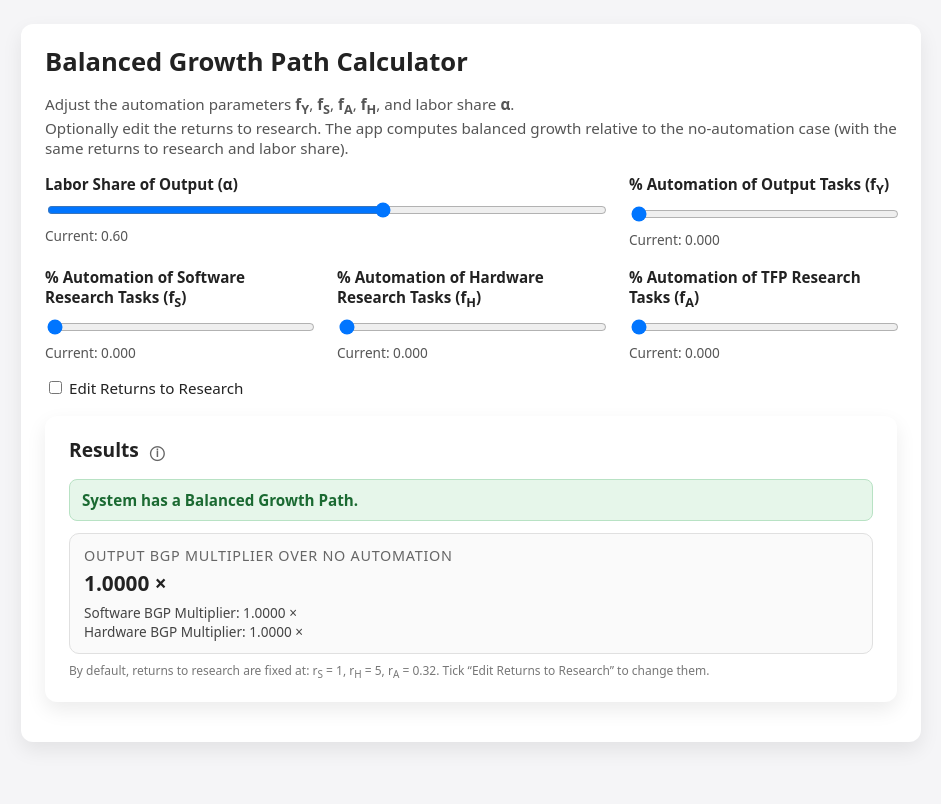
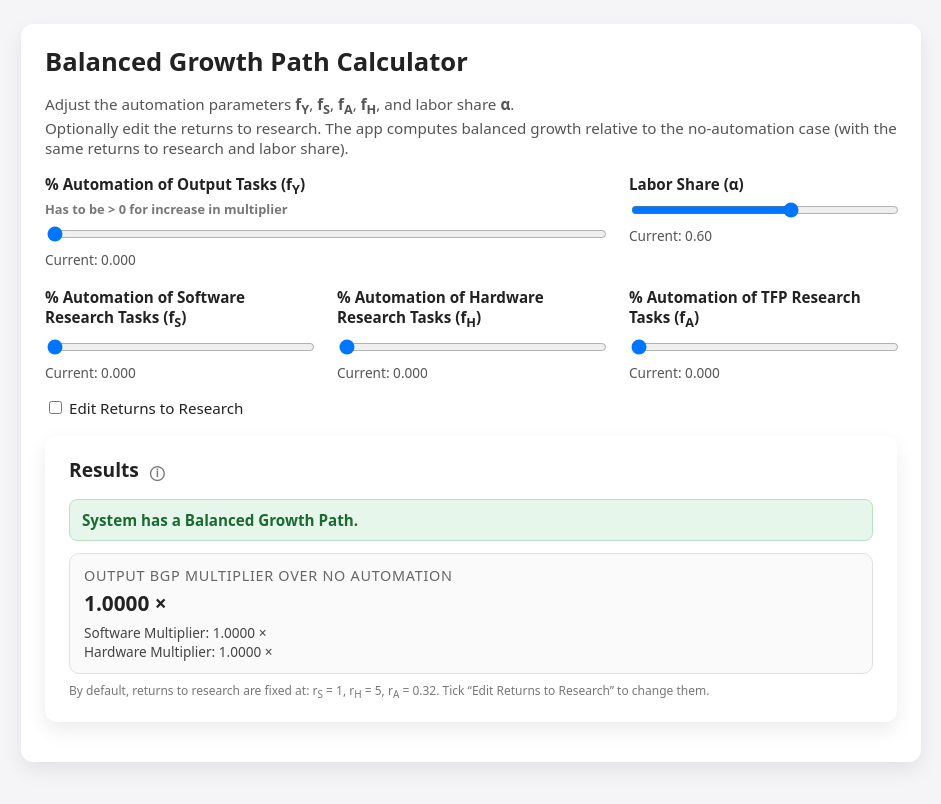
Before and after one commit to thoulden/DHHK_BGP_Calculator, a plain HTML site: page index.html in a window 1280 px wide. Shown: the whole page, without its empty margins (169-1110 px from the left). Drawn offline with Linux system fonts and the light colour scheme.

Commit message:
Update index.html

```diff
--- a/index.html
+++ b/index.html
@@ -54,10 +54,10 @@
       font-size: 0.95rem;
     }
     .slider-output {
-      grid-column: span 1;
+      grid-column: span 2;
     }
     .slider-alpha {
-      grid-column: span 2;
+      grid-column: span 1;
     }
     .value-display {
       font-size: 0.85rem;
@@ -117,18 +117,23 @@
       margin-bottom: 8px;
       font-size: 0.95rem;
     }
+
+    /* Tooltip styles for the ⓘ next to "Results" */
     .tooltip {
+      display: inline-flex;
+      align-items: center;
+      justify-content: center;
       font-size: 0.9rem;
       cursor: pointer;
       margin-left: 6px;
-  color: #666;
+      color: #777;
+      transition: color 0.2s ease-in-out;
+      user-select: none;
       position: relative;
     }
-
     .tooltip:hover {
       color: #000;
     }
-
     .tooltiptext {
       visibility: hidden;
       width: 260px;
@@ -139,15 +144,13 @@
       border-radius: 6px;
       position: absolute;
       z-index: 10;
-  top: 20px;
+      top: 26px;
       left: 0;
       opacity: 0;
       transition: opacity 0.25s ease-in-out;
       font-size: 0.8rem;
       line-height: 1.35;
     }
-
-/* Show on hover */
     .tooltip:hover .tooltiptext {
       visibility: visible;
       opacity: 1;
@@ -178,19 +181,24 @@
       <!-- Automation & alpha sliders -->
       <div class="sliders">
         <!-- ROW 1: Output + alpha -->
+        <div class="slider-group slider-output">
+          <label for="fY">
+            % Automation of Output Tasks (f<sub>Y</sub>)<br>
+            <span style="font-size: 0.8rem; color: #777;">
+              Has to be &gt; 0 for increase in multiplier
+            </span>
+          </label>
+          <input type="range" id="fY" min="0" max="1" step="0.001" value="0" />
+          <div class="value-display">Current: <span id="fY-value">0</span></div>
+        </div>
+
         <div class="slider-group slider-alpha">
-          <label for="alpha">Labor Share of Output (α)</label>
+          <label for="alpha">Labor Share (α)</label>
           <input type="range" id="alpha" min="0.01" max="0.99" step="0.01" value="0.60" />
           <div class="value-display">Current: <span id="alpha-value">0.60</span></div>
         </div>
 
-        <div class="slider-group slider-output">
-          <label for="fY">% Automation of Output Tasks (f<sub>Y</sub>)</label>
-          <input type="range" id="fY" min="0" max="1" step="0.001" value="0" />
-          <div class="value-display">Current: <span id="fY-value">0</span></div>
-        </div>
-
-        <!-- ROW 2: three tech sliders -->
+        <!-- ROW 2: three tech sliders (software, hardware, TFP) -->
         <div class="slider-group">
           <label for="fz">% Automation of Software Research Tasks (f<sub>S</sub>)</label>
           <input type="range" id="fz" min="0" max="1" step="0.001" value="0" />
@@ -253,11 +261,11 @@
         <div id="status" class="ok-status"></div>
 
         <div class="result-box">
-          <div class="result-title">Output BGP Multiplier over no automation</div>
+          <div class="result-title">Output BGP multiplier over no automation</div>
           <div class="result-value" id="ratio">–</div>
           <div class="result-sub">
-            Software BGP Multiplier: <span id="soft-mult">–</span><br>
-            Hardware BGP Multiplier: <span id="hard-mult">–</span>
+            Software Multiplier: <span id="soft-mult">–</span><br>
+            Hardware Multiplier: <span id="hard-mult">–</span>
           </div>
         </div>
 
@@ -270,12 +278,12 @@
   </div>
 
   <script>
-    // Base parameters (n fixed, rz/rh/rA can be edited)
+    // Base parameters (n fixed, rS/rH/rA can be edited)
     const baseParams = {
       n: 0.01,
-      rz: 1,
-      rh: 5,
-      rA: 0.32
+      rS: 1,   // software
+      rH: 5,   // hardware
+      rA: 0.32 // TFP
     };
 
     // Utility: 3x3 matrix inverse
@@ -325,107 +333,112 @@
       ];
     }
 
-    // Core: compute gy2 for given f's, alpha, and returns to research
-    // Also return full g_A_BGP vector
+    // Core: compute gy2 for given f's, alpha, and returns to research (Section 5 structure)
+    // Order of sectors: [Software (S); Hardware (H); TFP (A)]
     function computeGy2(fY, fz, fA, fh, alpha, params) {
-      const { n, rz, rh, rA } = params;
+      const { n, rS, rH, rA } = params;
+
+      // map UI names to model names
+      const fS = fz;   // software
+      const fH = fh;   // hardware
+      const fTFP = fA; // TFP
 
       if (alpha <= 0 || alpha >= 1) {
-        return { ok: false, value: NaN, gy2: NaN, gA: null };
+        return { ok: false, value: NaN, gA: null };
       }
 
-      // --- s-matrix elements ---
-      const denom_s_h = (1 - fY) - rh * fh;
-      const denom_s_z = (1 - fY) - rz * fz;
-      const denom_s_A = (1 - fY) * alpha - rA * fA;
+      const r = [rS, rH, rA];           // baseline returns
+      const fVec = [fS, fH, fTFP];      // research automation
+      const sigma = [1, 1, 0];          // relevance for AI capabilities
+      const tau = [0, 0, 1];            // tech contributions to TFP
 
-      if (Math.abs(denom_s_h) < 1e-14 || Math.abs(denom_s_z) < 1e-14 || Math.abs(denom_s_A) < 1e-14) {
-        return { ok: false, value: NaN, gy2: NaN, gA: null };
+      // 1. Automation-adjusted returns r_hat
+      const denom_rhat = r.map((ri, i) => 1 - fVec[i] * sigma[i] * ri);
+      if (denom_rhat.some(x => x <= 0 || !Number.isFinite(x))) {
+        return { ok: false, value: NaN, gA: null };
+      }
+      const rHat = r.map((ri, i) => ri / denom_rhat[i]);
+
+      // 2. Technological spillovers F_A
+      const F_A = [
+        [0, 0, 0],
+        [0, 0, 0],
+        [0, 0, 0]
+      ];
+      for (let i = 0; i < 3; i++) {
+        for (let j = 0; j < 3; j++) {
+          if (i !== j) {
+            F_A[i][j] = fVec[i] * sigma[j] * rHat[i];
+          }
+        }
       }
 
-      const s_hz = rh * fh / denom_s_h;
-      const s_hA = (1 / alpha) * rh * fh / denom_s_h;
+      // 3. Economic feedback matrix F_Y
+      const oneMinusFY = 1 - fY;
+      if (oneMinusFY <= 0) {
+        return { ok: false, value: NaN, gA: null };
+      }
 
-      const s_zh = rz * fz / denom_s_z;
-      const s_zA = (1 / alpha) * rz * fz / denom_s_z;
+      const alphaEff = alpha * oneMinusFY;
+      if (alphaEff <= 0) {
+        return { ok: false, value: NaN, gA: null };
+      }
 
-      const s_Ah = rA * fA / denom_s_A;
-      const s_Az = rA * fA / denom_s_A;
+      const dgY_dgA = tau.map((tj, j) => tj / alphaEff + (fY / oneMinusFY) * sigma[j]);
 
+      const F_Y = [
+        [0, 0, 0],
+        [0, 0, 0],
+        [0, 0, 0]
+      ];
+      for (let i = 0; i < 3; i++) {
+        const ci = fVec[i] * rHat[i];
+        for (let j = 0; j < 3; j++) {
+          F_Y[i][j] = ci * dgY_dgA[j];
+        }
+      }
+
+      // 4. Leontief inverse & BGP tech growth
       const F = [
-        [0,     s_hz, s_hA],
-        [s_zh,  0,    s_zA],
-        [s_Ah,  s_Az, 0   ]
+        [F_A[0][0] + F_Y[0][0], F_A[0][1] + F_Y[0][1], F_A[0][2] + F_Y[0][2]],
+        [F_A[1][0] + F_Y[1][0], F_A[1][1] + F_Y[1][1], F_A[1][2] + F_Y[1][2]],
+        [F_A[2][0] + F_Y[2][0], F_A[2][1] + F_Y[2][1], F_A[2][2] + F_Y[2][2]]
       ];
 
-      // Psi = inv(I - F)
       const IminusF = [
-        [1 - F[0][0],   -F[0][1],     -F[0][2]],
-        [ -F[1][0],    1 - F[1][1],   -F[1][2]],
-        [ -F[2][0],     -F[2][1],    1 - F[2][2]]
+        [1 - F[0][0], -F[0][1], -F[0][2]],
+        [-F[1][0], 1 - F[1][1], -F[1][2]],
+        [-F[2][0], -F[2][1], 1 - F[2][2]]
       ];
 
       const invRes = invert3x3(IminusF);
       if (!invRes.ok) {
-        return { ok: false, value: NaN, gy2: NaN, gA: null };
+        return { ok: false, value: NaN, gA: null };
       }
       const Psi = invRes.inv;
 
-      // --- r-vector elements ---
-      const denom_r_common = 1 - (1 - fY) * alpha;
-      const denom_rh = (rh * fh / (1 - fY)) - 1;
-      const denom_rz = (rz * fz / (1 - fY)) - 1;
-      const denom_rA = (rA * fA / ((1 - fY) * alpha)) - 1;
+      const rHatTimesN = rHat.map(x => x * n);
+      const gA_BGP = matVec3x3(Psi, rHatTimesN);
 
-      if (
-        Math.abs(denom_r_common) < 1e-14 ||
-        Math.abs(denom_rh) < 1e-14 ||
-        Math.abs(denom_rz) < 1e-14 ||
-        Math.abs(denom_rA) < 1e-14
-      ) {
-        return { ok: false, value: NaN, gy2: NaN, gA: null };
+      if (!gA_BGP.every(Number.isFinite)) {
+        return { ok: false, value: NaN, gA: null };
       }
 
-      const r_hL = -(rh * (1 - fh) * (1 - fY) * alpha / denom_r_common) / denom_rh;
-      const r_zL = -(rz * (1 - fz) * (1 - fY) * alpha / denom_r_common) / denom_rz;
-      const r_AL = -(rA * (1 - fA) * (1 - fY) * alpha / (1 - (1 - fA) * alpha)) / denom_rA;
-
-      if (
-        !Number.isFinite(r_hL) ||
-        !Number.isFinite(r_zL) ||
-        !Number.isFinite(r_AL)
-      ) {
-        return { ok: false, value: NaN, gy2: NaN, gA: null };
+      // 5. Output growth and per-capita gy
+      const tauEff = tau.map((tj, j) => tj + fY * sigma[j]);
+      let tauDotgA = 0;
+      for (let j = 0; j < 3; j++) {
+        tauDotgA += tauEff[j] * gA_BGP[j];
       }
 
-      const rVec = [r_hL, r_zL, r_AL];
-      const N = [n, n, n];
+      const gY_BGP = tauDotgA / alphaEff + n;
+      const gy2 = gY_BGP - n;
 
-      const r_circle_n = [
-        rVec[0] * N[0],
-        rVec[1] * N[1],
-        rVec[2] * N[2]
-      ];
-
-      const g_A_BGP = matVec3x3(Psi, r_circle_n);
-
-      if (!g_A_BGP.every(Number.isFinite)) {
-        return { ok: false, value: NaN, gy2: NaN, gA: null };
+      if (!Number.isFinite(gy2)) {
+        return { ok: false, value: NaN, gA: null };
       }
 
-      // ordering: [hardware, software, TFP]
-      const gY2 = g_A_BGP[2] * (1 / alpha) +
-                  (1 - fY) * n +
-                  fY * (g_A_BGP[0] + g_A_BGP[1]);
-
-      const gy2 = gY2 - n;
-
-      if (!Number.isFinite(gy2)) {
-        return { ok: false, value: NaN, gy2: NaN, gA: null };
-      }
-
-      // keep .value for backwards compatibility
-      return { ok: true, value: gy2, gy2, gA: g_A_BGP };
+      return { ok: true, value: gy2, gA: gA_BGP };
     }
 
     // Hook up UI
@@ -442,12 +455,12 @@
     };
 
     const ratioSpan = document.getElementById("ratio");
-    const softSpan = document.getElementById("soft-mult");
-    const hardSpan = document.getElementById("hard-mult");
-    const tfpSpan  = document.getElementById("tfp-mult");
+    const softSpan  = document.getElementById("soft-mult");
+    const hardSpan  = document.getElementById("hard-mult");
+    const tfpSpan   = document.getElementById("tfp-mult");
     const statusDiv = document.getElementById("status");
     const editReturnsCheckbox = document.getElementById("editReturns");
-    const returnsSlidersDiv = document.getElementById("returns-sliders");
+    const returnsSlidersDiv   = document.getElementById("returns-sliders");
 
     function setSubMultipliers(soft, hard, tfp) {
       softSpan.textContent = soft;
@@ -456,10 +469,10 @@
     }
 
     function update() {
-      const fY = parseFloat(document.getElementById("fY").value);
-      const fz = parseFloat(document.getElementById("fz").value);
-      const fA = parseFloat(document.getElementById("fA").value);
-      const fh = parseFloat(document.getElementById("fh").value);
+      const fY    = parseFloat(document.getElementById("fY").value);
+      const fz    = parseFloat(document.getElementById("fz").value);  // software
+      const fA    = parseFloat(document.getElementById("fA").value);  // TFP
+      const fh    = parseFloat(document.getElementById("fh").value);  // hardware
       const alpha = parseFloat(document.getElementById("alpha").value);
 
       // Update displayed numeric values for automation & alpha
@@ -471,31 +484,31 @@
 
       // Decide which returns to research to use
       const editReturns = editReturnsCheckbox.checked;
-      let rz = baseParams.rz;
-      let rh = baseParams.rh;
+      let rS = baseParams.rS;
+      let rH = baseParams.rH;
       let rA = baseParams.rA;
 
       if (editReturns) {
-        rz = parseFloat(document.getElementById("rz").value);
-        rh = parseFloat(document.getElementById("rh").value);
+        rS = parseFloat(document.getElementById("rz").value);
+        rH = parseFloat(document.getElementById("rh").value);
         rA = parseFloat(document.getElementById("rA").value);
 
-        values.rz.textContent = rz.toFixed(2);
-        values.rh.textContent = rh.toFixed(2);
+        values.rz.textContent = rS.toFixed(2);
+        values.rh.textContent = rH.toFixed(2);
         values.rA.textContent = rA.toFixed(2);
       }
 
       const paramSet = {
         n: baseParams.n,
-        rz,
-        rh,
+        rS,
+        rH,
         rA
       };
 
       // Compute gy2 for current f's
       const resCurrent = computeGy2(fY, fz, fA, fh, alpha, paramSet);
       // Compute gy2 for all f = 0 (benchmark), same r's and alpha
-      const resZero = computeGy2(0, 0, 0, 0, alpha, paramSet);
+      const resZero    = computeGy2(0, 0, 0, 0, alpha, paramSet);
 
       let ratioOk = resCurrent.ok && resZero.ok && resZero.value !== 0 &&
                     Number.isFinite(resZero.value) && Number.isFinite(resCurrent.value);
@@ -519,7 +532,6 @@
       }
 
       if (ratio < 0) {
-        // Negative ratio => explosive dynamics
         statusDiv.textContent = "System Explodes (no BGP)";
         statusDiv.className = "ok-status error";
         ratioSpan.textContent = "-";
@@ -529,7 +541,7 @@
         statusDiv.className = "ok-status ok";
         ratioSpan.textContent = ratio.toFixed(4) + " ×";
 
-        // Component multipliers from g_A_BGP
+        // Component multipliers from g_A_BGP (order: software, hardware, TFP)
         if (resCurrent.gA && resZero.gA) {
           const makeComp = (idx) => {
             const num = resCurrent.gA[idx];
@@ -539,11 +551,10 @@
             if (!Number.isFinite(r) || r < 0) return "-";
             return r.toFixed(4) + " ×";
           };
-          // ordering: [hardware, software, TFP]
           setSubMultipliers(
-            makeComp(1), // software
-            makeComp(0) // hardware
-            //makeComp(2)  // TFP -- just same multiplier as output!
+            makeComp(0), // software
+            makeComp(1), // hardware
+            makeComp(2)  // TFP
           );
         } else {
           setSubMultipliers("–", "–", "–");
```
Lines whose indentation alone changed are shown as unchanged.
